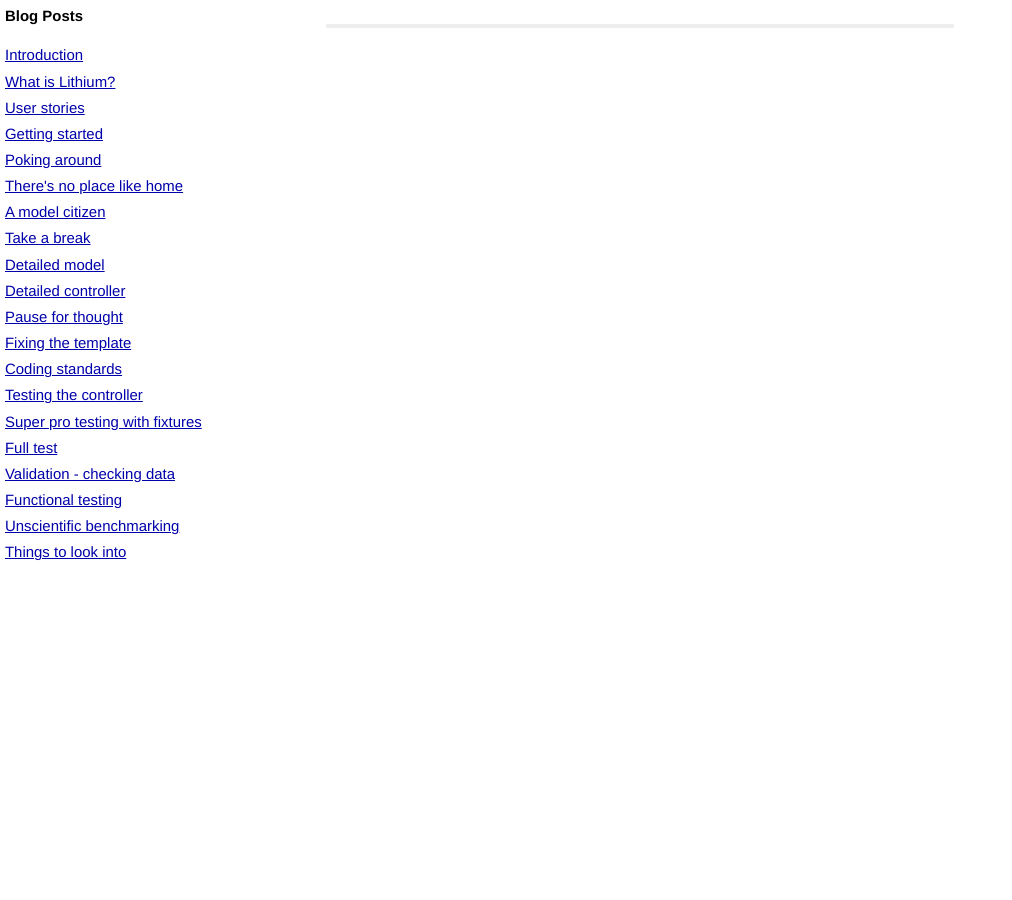
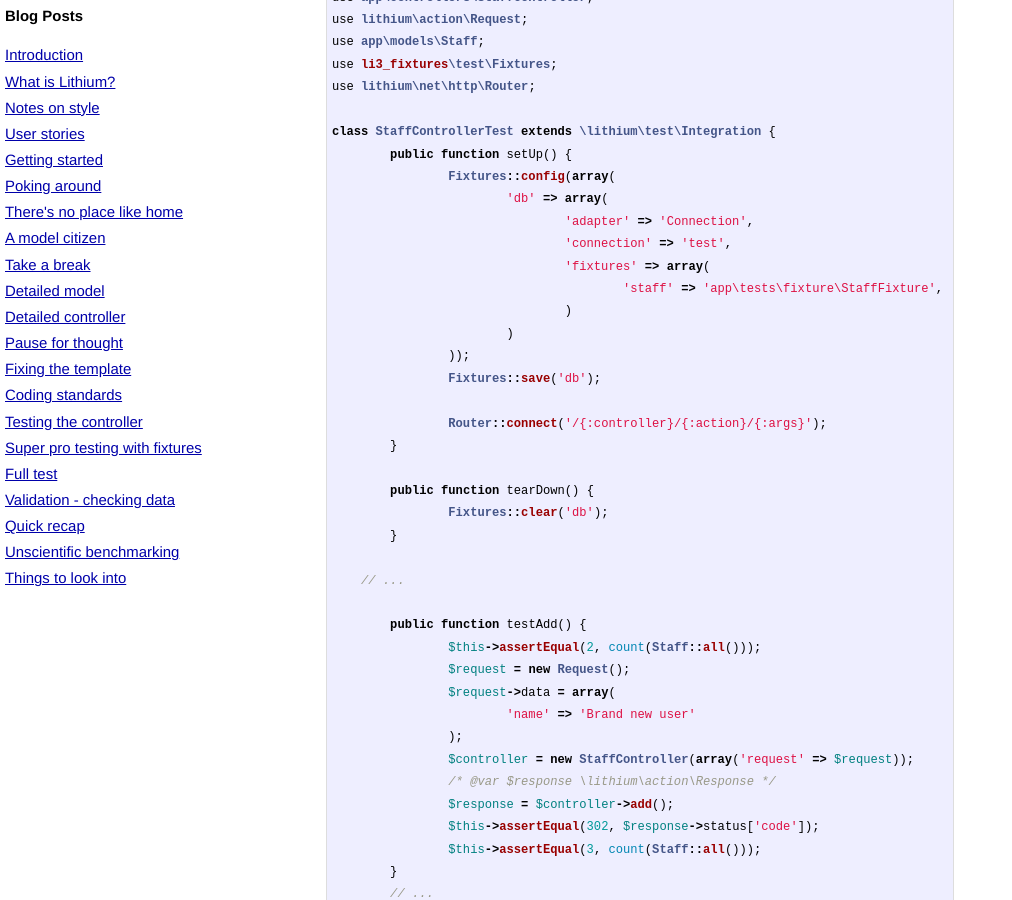
Before and after one commit to gavD/step-by-step-web-apps-with-lithium-php, a Jekyll site: the page built from _posts/2011-08-05-full-test.markdown, in a window 1280 px wide and 900 px high, scrolled down 296 px. Shown: the whole window, without its empty margins (0-1012 px from the left). Built offline with Jekyll 4.4.1, drawn with Linux system fonts in a browser that asks for light colours; Markdown is read by kramdown in place of the engine named in the settings; before the commit the page ends 945 px from its top, so only the background shows below that; some of the changed text lies outside the part shown.

Commit message:
A few tweaks and a breather chapter

```diff
--- a/_posts/2011-01-19-functional-testing.markdown
+++ /dev/null
@@ -1,6 +0,0 @@
----
-layout: post
-title:  "Functional testing"
----
-
-TODO
--- a/_posts/2011-08-05-full-test.markdown
+++ b/_posts/2011-08-05-full-test.markdown
@@ -3,10 +3,65 @@
 title:  "Full test"
 ---
 
-We're going to do a full implementation of testing:
+We're going to do a full test that checks that user input actually goes through the controller. I'll quit my jibber jabber and simply show the relevant code:
 
-* List users
-* View user
-* Add user
+{% highlight php %}
+<?php
+namespace app\tests\cases\controllers;
 
-TODO routes.php does not get included in TEST
+use app\controllers\StaffController;
+use lithium\action\Request;
+use app\models\Staff;
+use li3_fixtures\test\Fixtures;
+use lithium\net\http\Router;
+
+class StaffControllerTest extends \lithium\test\Integration {
+	public function setUp() {
+		Fixtures::config(array(
+			'db' => array(
+				'adapter' => 'Connection',
+				'connection' => 'test',
+				'fixtures' => array(
+					'staff' => 'app\tests\fixture\StaffFixture',
+				)
+			)
+		));
+		Fixtures::save('db');
+
+		Router::connect('/{:controller}/{:action}/{:args}');
+	}
+
+	public function tearDown() {
+		Fixtures::clear('db');
+	}
+
+    // ...
+
+	public function testAdd() {
+		$this->assertEqual(2, count(Staff::all()));
+		$request = new Request();
+		$request->data = array(
+			'name' => 'Brand new user'
+		);
+		$controller = new StaffController(array('request' => $request));
+		/* @var $response \lithium\action\Response */
+		$response = $controller->add();
+		$this->assertEqual(302, $response->status['code']);
+		$this->assertEqual(3, count(Staff::all()));
+	}
+	// ...
+}
+?>
+{% endhighlight %}
+
+app/config/routes.php does not get included in TEST - tests are isolated so they don't know about routes. Therefore: Notice that we included:
+
+    Router::connect('/{:controller}/{:action}/{:args}');
+
+This is because of the aforementioned issue whereby test doesn't include the whole environment, but runs everything in isolation (which is actually desirable so you can target tests). There may well be a better way of testing controllers than what I've done here, but this works for me! Feel free to send me a correction if you have a better way of doing this!
+
+Notice that we run a couple of counts to make sure the new Staff member has been created:
+
+    $this->assertEqual(2, count(Staff::all()));
+
+Well, that's a test that a user, using the controller, can actually create a Staff entry.
```
Also changed, not shown: _posts/2011-07-01-quick-recap.markdown (added, +16 -0 lines), _posts/2011-08-01-checking-data.markdown (+8 -8 lines), _posts/2011-10-19-fix-template.markdown (+10 -10 lines), _posts/2011-11-15-pause-for-thought.markdown (+5 -9 lines), _posts/2015-12-03-notes-on-style.markdown (added, +10 -0 lines), _posts/2014-12-26-getting-started.markdown (renamed from _posts/2014-12-26-getting-started.markdown.markdown), _posts/2015-12-09-what-is-lithium.markdown (renamed from _posts/2015-12-09-what-is-lithium.markdown.markdown).
